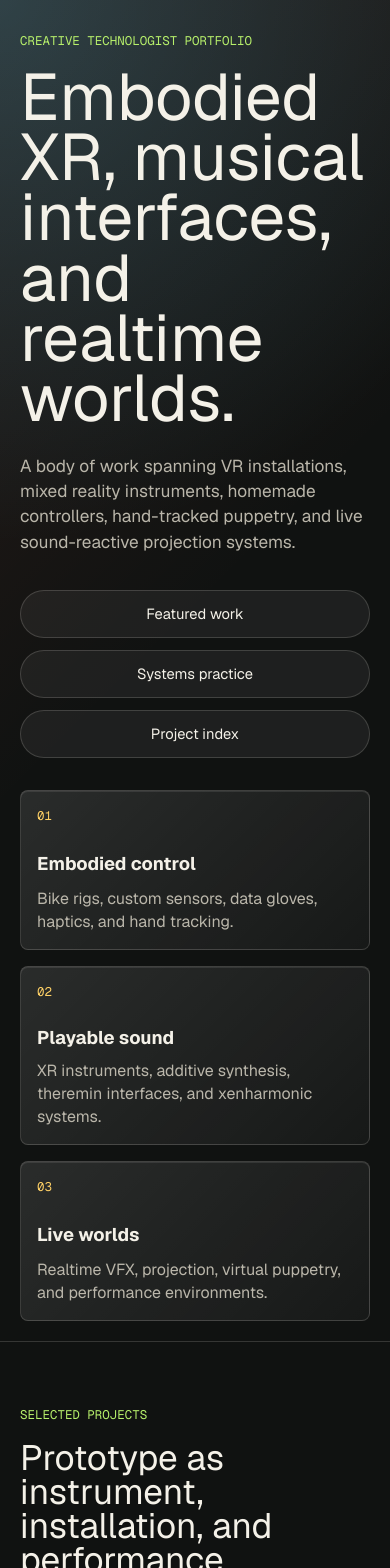
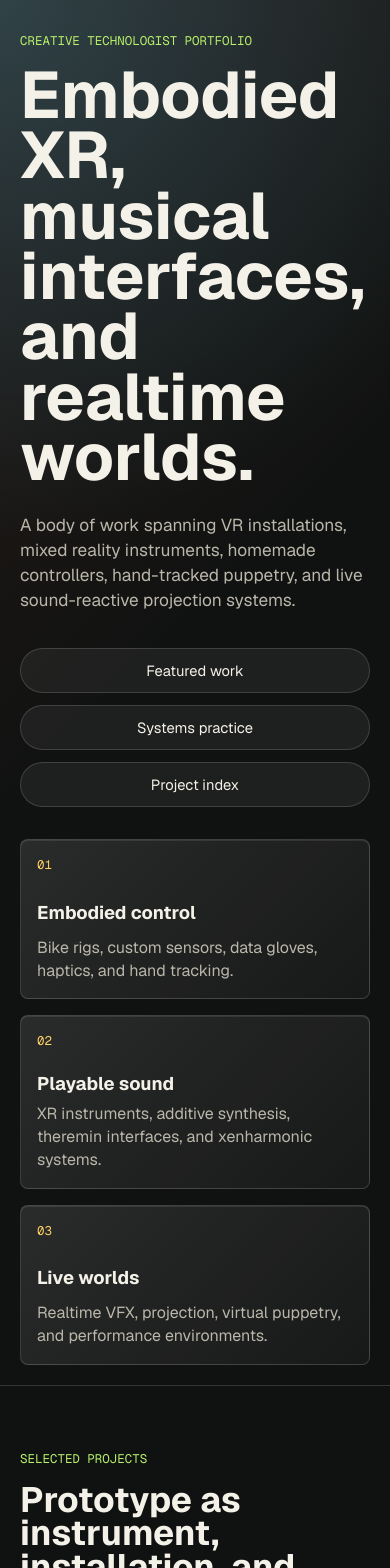
Before and after one commit to meta-meta/paulmchristian, a Next.js app: page / in a window 390 px wide. Shown: the top 1568 px of the page. Built offline with nearby package versions, Linux system fonts and the light colour scheme.

Commit message:
Fix local CSS loading

```diff
--- a/app/layout.tsx
+++ b/app/layout.tsx
@@ -1,6 +1,5 @@
 import type { Metadata } from "next";
 import { Geist, Geist_Mono } from "next/font/google";
-import "./globals.css";
 
 const geistSans = Geist({
   variable: "--font-geist-sans",
@@ -29,6 +28,9 @@ export default function RootLayout({
 }>) {
   return (
     <html lang="en">
+      <head>
+        <link rel="stylesheet" href="/portfolio.css" />
+      </head>
       <body
         className={`${geistSans.variable} ${geistMono.variable} antialiased`}
       >
--- a/package.json
+++ b/package.json
@@ -6,9 +6,9 @@
     "node": ">=22.13.0"
   },
   "scripts": {
-    "dev": "WRANGLER_LOG_PATH=.wrangler/wrangler.log vinext dev",
-    "build": "WRANGLER_LOG_PATH=.wrangler/wrangler.log vinext build",
-    "start": "WRANGLER_LOG_PATH=.wrangler/wrangler.log vinext start",
+    "dev": "vinext dev",
+    "build": "vinext build",
+    "start": "vinext start",
     "test": "npm run build && node --test tests/rendered-html.test.mjs",
     "lint": "eslint . --ignore-pattern dist --ignore-pattern .next",
     "db:generate": "drizzle-kit generate"
--- /dev/null
+++ b/public/portfolio.css
@@ -0,0 +1,419 @@
+:root {
+  --background: #101211;
+  --foreground: #f4f1e8;
+  --muted: #bab6aa;
+  --line: rgba(244, 241, 232, 0.16);
+  --panel: rgba(255, 255, 255, 0.07);
+  --panel-strong: rgba(255, 255, 255, 0.11);
+  --cyan: #48d7ff;
+  --coral: #ff735c;
+  --green: #b7f06b;
+  --yellow: #ffd166;
+  --ink: #101211;
+}
+
+* {
+  box-sizing: border-box;
+}
+
+html {
+  scroll-behavior: smooth;
+}
+
+body {
+  margin: 0;
+  background:
+    radial-gradient(circle at top left, rgba(72, 215, 255, 0.2), transparent 34rem),
+    linear-gradient(135deg, rgba(255, 115, 92, 0.11), transparent 36rem),
+    var(--background);
+  color: var(--foreground);
+  font-family: var(--font-geist-sans), Arial, Helvetica, sans-serif;
+}
+
+a {
+  color: inherit;
+  text-decoration: none;
+}
+
+main {
+  width: min(1440px, 100%);
+  margin: 0 auto;
+  overflow: hidden;
+}
+
+.hero {
+  min-height: 94vh;
+  display: grid;
+  grid-template-columns: minmax(0, 1.16fr) minmax(320px, 0.84fr);
+  align-items: center;
+  gap: clamp(2rem, 5vw, 5.5rem);
+  padding: clamp(1.25rem, 4vw, 4rem);
+  border-bottom: 1px solid var(--line);
+}
+
+.hero-copy {
+  max-width: 850px;
+}
+
+.eyebrow {
+  margin: 0 0 1rem;
+  color: var(--green);
+  font-family: var(--font-geist-mono), Consolas, monospace;
+  font-size: 0.78rem;
+  text-transform: uppercase;
+}
+
+h1,
+h2,
+h3,
+p {
+  overflow-wrap: anywhere;
+}
+
+h1 {
+  margin: 0;
+  max-width: 11ch;
+  font-size: clamp(4.1rem, 9vw, 9.2rem);
+  line-height: 0.92;
+  letter-spacing: 0;
+}
+
+h2 {
+  margin: 0;
+  max-width: 820px;
+  font-size: clamp(2.2rem, 5vw, 5rem);
+  line-height: 0.96;
+  letter-spacing: 0;
+}
+
+h3 {
+  margin: 0;
+  font-size: clamp(1.55rem, 3vw, 3.15rem);
+  line-height: 1;
+  letter-spacing: 0;
+}
+
+.lede {
+  max-width: 760px;
+  margin: 1.6rem 0 0;
+  color: var(--muted);
+  font-size: clamp(1.08rem, 2vw, 1.45rem);
+  line-height: 1.45;
+}
+
+.hero-actions {
+  display: flex;
+  flex-wrap: wrap;
+  gap: 0.75rem;
+  margin-top: 2.2rem;
+}
+
+.hero-actions a,
+.link-pill {
+  min-height: 2.7rem;
+  display: inline-flex;
+  align-items: center;
+  justify-content: center;
+  gap: 0.45rem;
+  border: 1px solid var(--line);
+  border-radius: 999px;
+  padding: 0.75rem 1rem;
+  background: rgba(255, 255, 255, 0.06);
+  color: var(--foreground);
+  font-size: 0.92rem;
+  transition: transform 160ms ease, border-color 160ms ease, background 160ms ease;
+}
+
+.hero-actions a:hover,
+.link-pill:hover {
+  transform: translateY(-2px);
+  border-color: rgba(72, 215, 255, 0.7);
+  background: rgba(72, 215, 255, 0.12);
+}
+
+.hero-panel {
+  display: grid;
+  gap: 1rem;
+}
+
+.hero-panel > div {
+  min-height: 10rem;
+  display: grid;
+  align-content: space-between;
+  border: 1px solid var(--line);
+  border-radius: 8px;
+  padding: 1rem;
+  background: linear-gradient(135deg, rgba(255, 255, 255, 0.11), rgba(255, 255, 255, 0.03));
+  box-shadow: inset 0 1px 0 rgba(255, 255, 255, 0.09);
+}
+
+.hero-panel span,
+.project-year,
+.project-meta {
+  color: var(--yellow);
+  font-family: var(--font-geist-mono), Consolas, monospace;
+  font-size: 0.78rem;
+  text-transform: uppercase;
+}
+
+.hero-panel strong {
+  display: block;
+  margin-top: 1.4rem;
+  font-size: 1.15rem;
+}
+
+.hero-panel p {
+  margin: 0.45rem 0 0;
+  color: var(--muted);
+  line-height: 1.45;
+}
+
+.section-intro,
+.systems {
+  padding: clamp(4rem, 8vw, 7.5rem) clamp(1.25rem, 4vw, 4rem) clamp(1.5rem, 4vw, 3rem);
+}
+
+.section-intro.compact {
+  padding-top: clamp(3rem, 7vw, 6rem);
+}
+
+.featured-grid {
+  display: grid;
+  gap: 1rem;
+  padding: 0 clamp(1.25rem, 4vw, 4rem);
+}
+
+.feature-card {
+  display: grid;
+  grid-template-columns: minmax(320px, 0.9fr) minmax(0, 1.1fr);
+  min-height: 580px;
+  border: 1px solid var(--line);
+  border-radius: 8px;
+  background: var(--panel);
+}
+
+.feature-card:nth-child(even) {
+  grid-template-columns: minmax(0, 1.1fr) minmax(320px, 0.9fr);
+}
+
+.feature-card:nth-child(even) .project-media {
+  order: 2;
+}
+
+.project-media {
+  min-height: 360px;
+  background: #050606;
+}
+
+.project-media iframe,
+.media-placeholder {
+  width: 100%;
+  height: 100%;
+  min-height: 360px;
+  display: block;
+  border: 0;
+}
+
+.media-placeholder {
+  position: relative;
+  display: grid;
+  place-items: center;
+  padding: 1.5rem;
+  overflow: hidden;
+  background:
+    linear-gradient(90deg, rgba(72, 215, 255, 0.08) 1px, transparent 1px),
+    linear-gradient(rgba(255, 209, 102, 0.08) 1px, transparent 1px),
+    #080909;
+  background-size: 32px 32px;
+}
+
+.pulse-rings {
+  width: min(58vw, 360px);
+  aspect-ratio: 1;
+  border: 2px solid rgba(72, 215, 255, 0.7);
+  border-radius: 50%;
+  box-shadow:
+    0 0 0 32px rgba(72, 215, 255, 0.08),
+    0 0 0 74px rgba(255, 115, 92, 0.09),
+    0 0 0 116px rgba(183, 240, 107, 0.07);
+}
+
+.media-placeholder p {
+  position: absolute;
+  bottom: 1rem;
+  left: 1rem;
+  right: 1rem;
+  margin: 0;
+  color: var(--muted);
+  font-family: var(--font-geist-mono), Consolas, monospace;
+  font-size: 0.78rem;
+  text-transform: uppercase;
+}
+
+.project-copy {
+  display: flex;
+  flex-direction: column;
+  justify-content: center;
+  gap: 1.1rem;
+  padding: clamp(1.25rem, 4vw, 3.4rem);
+}
+
+.project-meta {
+  display: flex;
+  flex-wrap: wrap;
+  gap: 0.75rem;
+}
+
+.project-copy p,
+.project-row p,
+.systems p {
+  color: var(--muted);
+  font-size: 1rem;
+  line-height: 1.6;
+}
+
+.project-copy .summary {
+  color: var(--foreground);
+  font-size: clamp(1.08rem, 1.6vw, 1.28rem);
+}
+
+.tag-list,
+.links {
+  display: flex;
+  flex-wrap: wrap;
+  gap: 0.55rem;
+}
+
+.tag-list span {
+  border: 1px solid rgba(255, 255, 255, 0.13);
+  border-radius: 999px;
+  padding: 0.46rem 0.68rem;
+  background: rgba(255, 255, 255, 0.05);
+  color: #ebe5d6;
+  font-family: var(--font-geist-mono), Consolas, monospace;
+  font-size: 0.76rem;
+}
+
+.tag-list.small span {
+  padding: 0.35rem 0.54rem;
+  font-size: 0.72rem;
+}
+
+.feature-card.air {
+  border-color: rgba(72, 215, 255, 0.34);
+}
+
+.feature-card.sound {
+  border-color: rgba(255, 115, 92, 0.34);
+}
+
+.feature-card.light {
+  border-color: rgba(183, 240, 107, 0.34);
+}
+
+.systems {
+  display: grid;
+  grid-template-columns: minmax(0, 0.9fr) minmax(320px, 1.1fr);
+  gap: clamp(2rem, 6vw, 6rem);
+  align-items: start;
+  border-top: 1px solid var(--line);
+  border-bottom: 1px solid var(--line);
+  margin-top: clamp(4rem, 8vw, 7rem);
+  background: rgba(255, 255, 255, 0.04);
+}
+
+.capability-list {
+  display: grid;
+  gap: 0.75rem;
+}
+
+.capability-list p {
+  margin: 0;
+  border-left: 3px solid var(--coral);
+  padding: 0.85rem 1rem;
+  background: rgba(255, 255, 255, 0.05);
+}
+
+.project-list {
+  display: grid;
+  padding: 0 clamp(1.25rem, 4vw, 4rem) clamp(4rem, 8vw, 7rem);
+}
+
+.project-row {
+  display: grid;
+  grid-template-columns: minmax(220px, 0.42fr) minmax(0, 1fr);
+  gap: clamp(1rem, 4vw, 4rem);
+  border-top: 1px solid var(--line);
+  padding: clamp(1.35rem, 3vw, 2.3rem) 0;
+}
+
+.project-row:last-child {
+  border-bottom: 1px solid var(--line);
+}
+
+.project-row h3 {
+  margin-top: 0.35rem;
+  font-size: clamp(1.35rem, 2.4vw, 2.15rem);
+}
+
+.project-row p {
+  margin: 0 0 1rem;
+}
+
+footer {
+  display: flex;
+  flex-wrap: wrap;
+  justify-content: space-between;
+  gap: 1rem;
+  padding: 1.25rem clamp(1.25rem, 4vw, 4rem) 2rem;
+  color: var(--muted);
+  font-size: 0.9rem;
+}
+
+footer p {
+  margin: 0;
+}
+
+footer a {
+  color: var(--green);
+}
+
+@media (max-width: 900px) {
+  .hero,
+  .feature-card,
+  .feature-card:nth-child(even),
+  .systems,
+  .project-row {
+    grid-template-columns: 1fr;
+  }
+
+  .feature-card:nth-child(even) .project-media {
+    order: 0;
+  }
+
+  h1 {
+    max-width: 9ch;
+  }
+
+  .hero {
+    min-height: auto;
+    padding-top: 2rem;
+  }
+}
+
+@media (max-width: 560px) {
+  .hero-actions a,
+  .link-pill {
+    width: 100%;
+  }
+
+  .project-media,
+  .project-media iframe,
+  .media-placeholder {
+    min-height: 280px;
+  }
+
+  .feature-card {
+    min-height: auto;
+  }
+}
```
Also changed, not shown: 1 other file (tests, documents, lock files or other folders).
